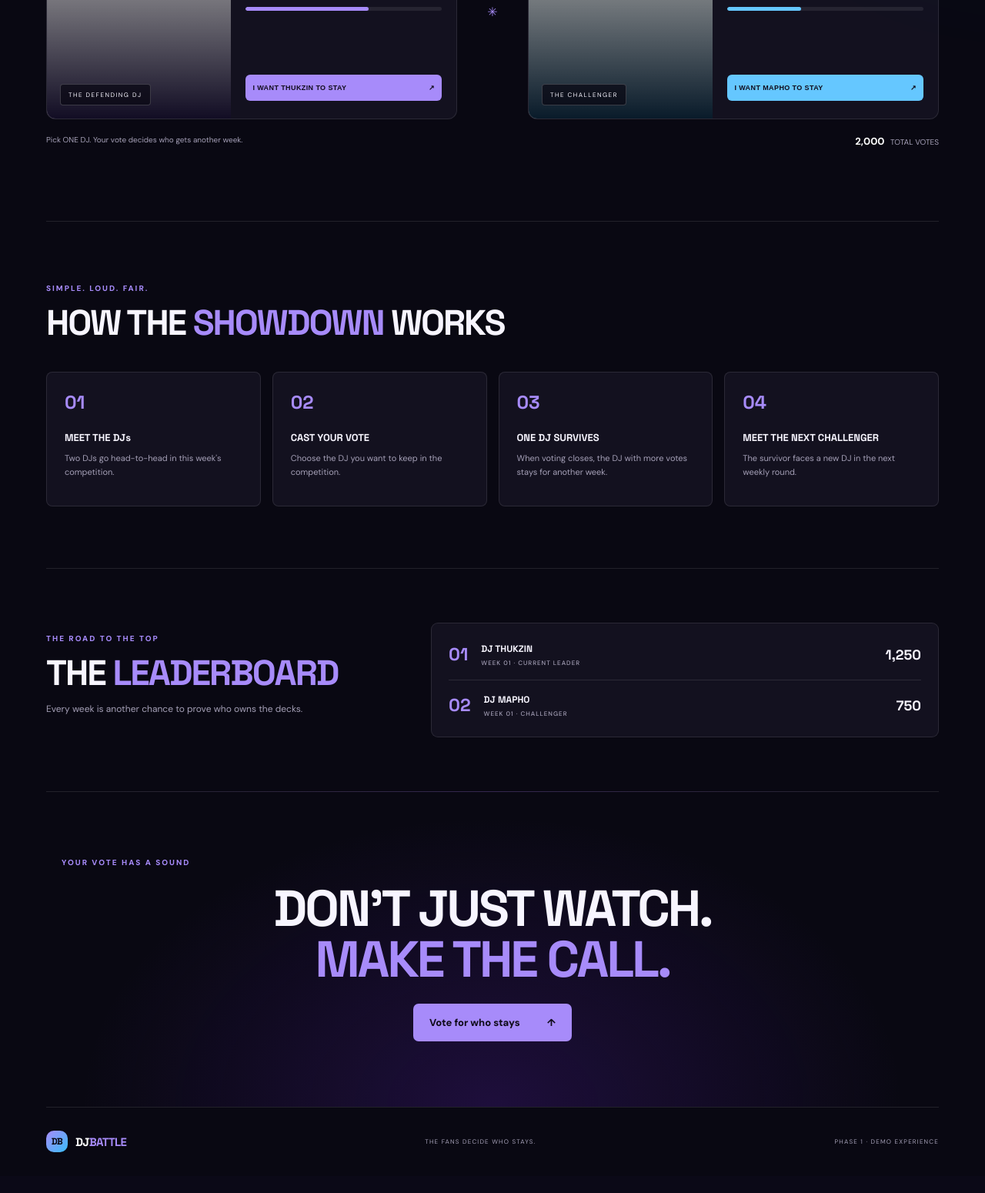
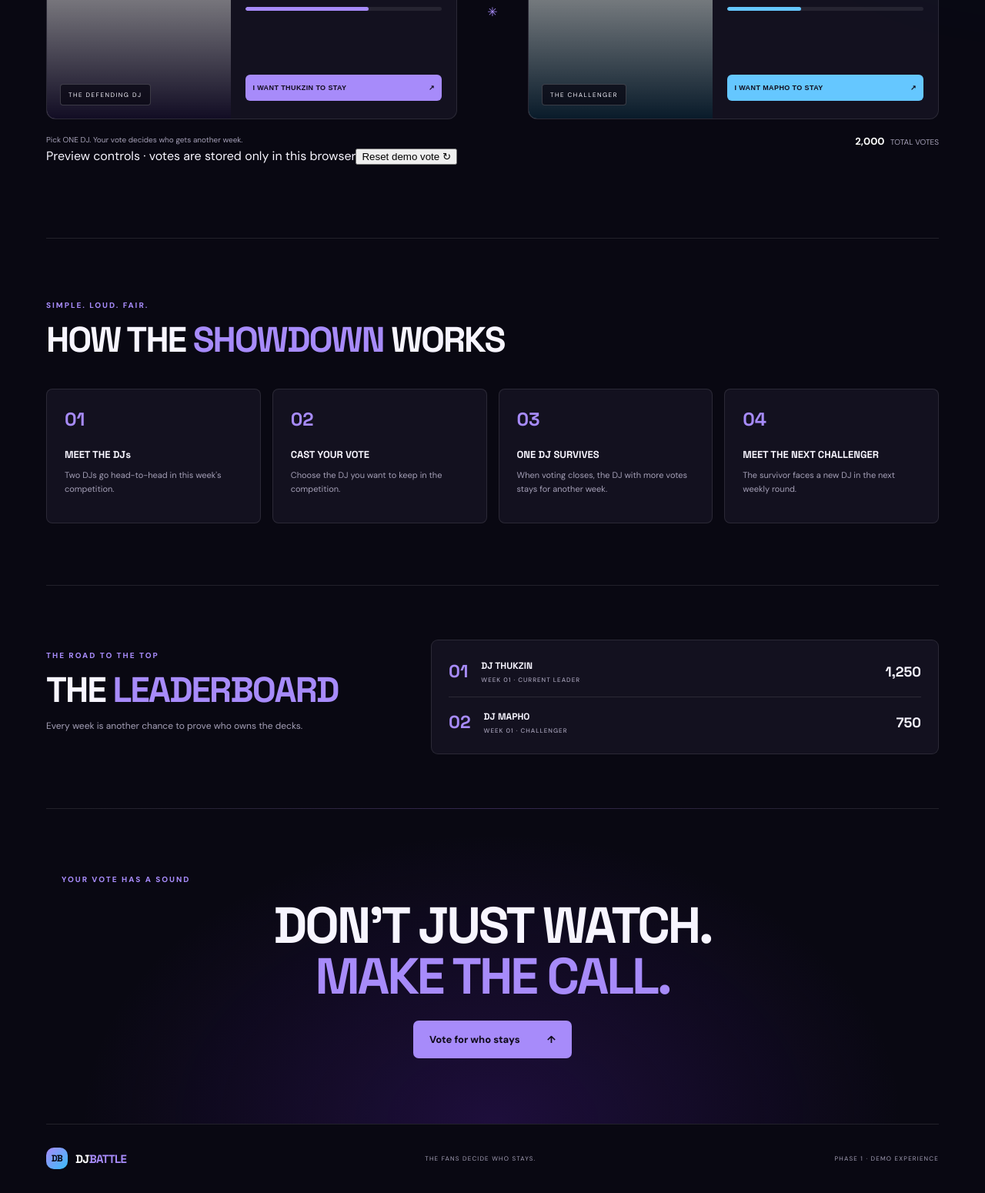
Before and after one commit to ThembelaniProject/voting, a Django app: template templates/index.html in a window 1280 px wide; the page is wider, and only the part inside the window is pictured. Shown: the part 1173-2723 px from the top of that part at 77% size. Before the commit the page ends 2670 px from the top of that part, so only its background shows below. Run offline with Django 5.2, Linux system fonts and the light colour scheme; the template is opened without the code that fills it, so the values that code supplies are empty; grey boxes are pictures that could not be loaded.

Commit message:
Add demo vote reset control

```diff
--- a/templates/index.html
+++ b/templates/index.html
@@ -35,7 +35,7 @@
         <div class="versus"><span>VS</span><i>✳</i></div>
         <article class="dj-card dj-blue" data-dj="dj2"><div class="dj-photo photo-two"><span class="photo-number">02</span><span class="dj-tag">THE CHALLENGER</span></div><div class="dj-info"><div class="dj-role">CHALLENGER</div><h3 id="dj2-name">DJ MAPHO</h3><p>Bringing fresh selections, deep grooves and a fearless style.</p><div class="vote-stats"><strong id="dj2-votes">750</strong><span>FAN VOTES</span><b id="dj2-percent">37.5%</b></div><div class="progress"><span id="dj2-bar" style="width:37.5%"></span></div><button class="vote-btn" data-vote="dj2">I WANT MAPHO TO STAY <span>↗</span></button></div></article>
       </div>
-      <div class="vote-footer"><span id="vote-message">Pick ONE DJ. Your vote decides who gets another week.</span><span><strong id="total-votes">2,000</strong> TOTAL VOTES</span></div>
+      <div class="vote-footer"><span id="vote-message">Pick ONE DJ. Your vote decides who gets another week.</span><span><strong id="total-votes">2,000</strong> TOTAL VOTES</span></div><div class="demo-tools"><span>Preview controls · votes are stored only in this browser</span><button id="reset-demo" type="button">Reset demo vote ↻</button></div>
       <div class="vote-confirm" id="vote-confirm" role="status" aria-live="polite" hidden></div>
     </section>
     <section class="how-section wrap" id="how-it-works"><div class="eyebrow">SIMPLE. LOUD. FAIR.</div><h2>HOW THE <em>SHOWDOWN</em> WORKS</h2><div class="steps"><article><span>01</span><h3>MEET THE DJs</h3><p>Two DJs go head-to-head in this week's competition.</p></article><article><span>02</span><h3>CAST YOUR VOTE</h3><p>Choose the DJ you want to keep in the competition.</p></article><article><span>03</span><h3>ONE DJ SURVIVES</h3><p>When voting closes, the DJ with more votes stays for another week.</p></article><article><span>04</span><h3>MEET THE NEXT CHALLENGER</h3><p>The survivor faces a new DJ in the next weekly round.</p></article></div></section>
```
